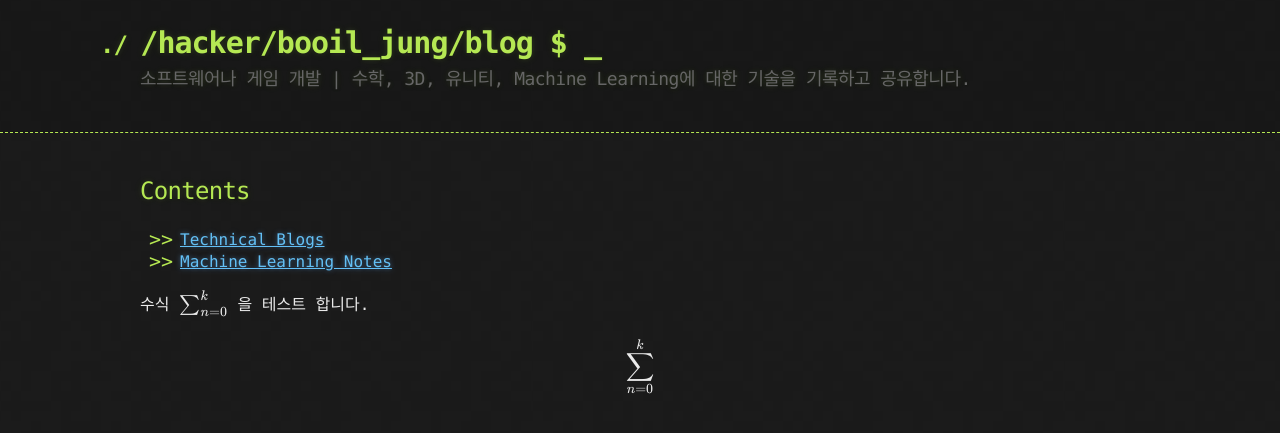
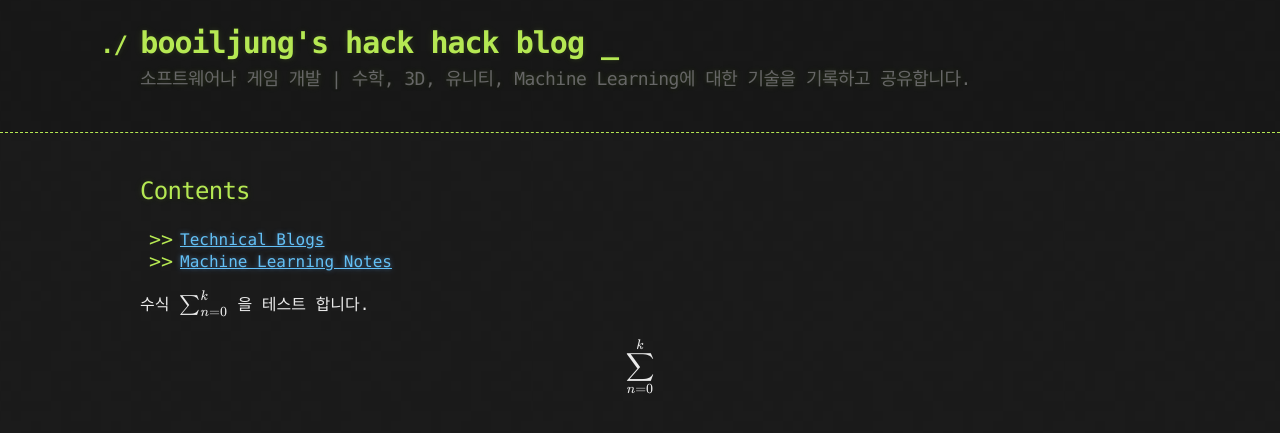
Before and after one commit to booiljung/xxxxx, a Jekyll site: the page built from index.md, in a window 1280 px wide. Shown: the top 433 px of the page. Built offline with Jekyll 4.4.1, drawn with Linux system fonts in a browser that asks for light colours; our own code applies the rules of GitHub Pages for plain Markdown files; formulas are drawn with MathJax 3.

Commit message:
cover title text

```diff
--- a/_config.yml
+++ b/_config.yml
@@ -1,4 +1,4 @@
-title: /hacker/booil_jung/blog $ _
+title: booiljung's hack hack blog _
 description: 소프트웨어나 게임 개발 | 수학, 3D, 유니티, Machine Learning에 대한 기술을 기록하고 공유합니다.
 show_downloads: false
 google_analytics:
--- a/_layouts/default.html
+++ b/_layouts/default.html
@@ -14,8 +14,8 @@
     <header>
       <div class="container" background="../_site_images/code.png">
 
-        <h1>/hacker/booil_jung/blog $ _</h1>
-        <h2>소프트웨어나 게임 개발 | 수학, 3D, 유니티, Machine Learning에 대한 기술을 기록하고 공유합니다.</h2>
+        <h1>{{ site.title | default: site.github.repository_name }}</h1>
+        <h2>{{ site.description | default: site.github.project_tagline }}</h2>
 
         <!--
         <section id="downloads">
```
